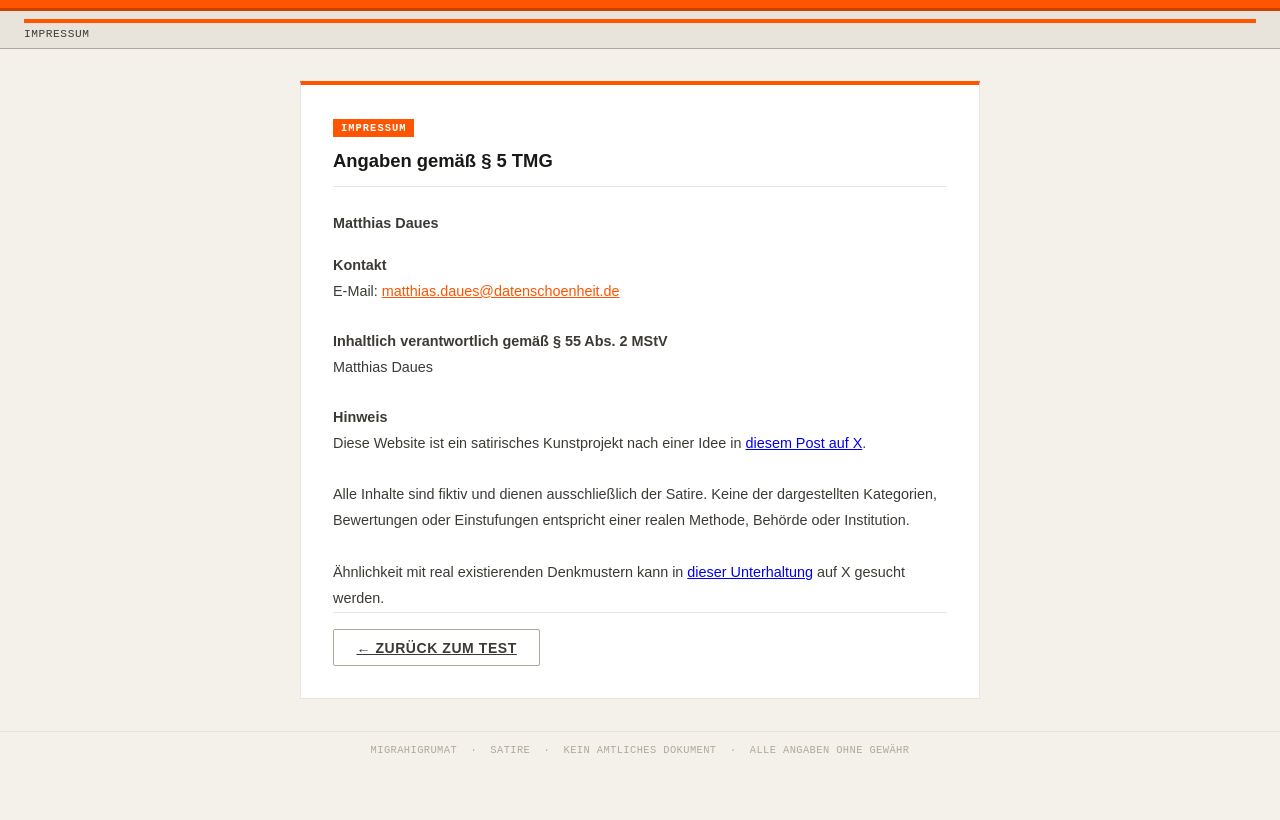
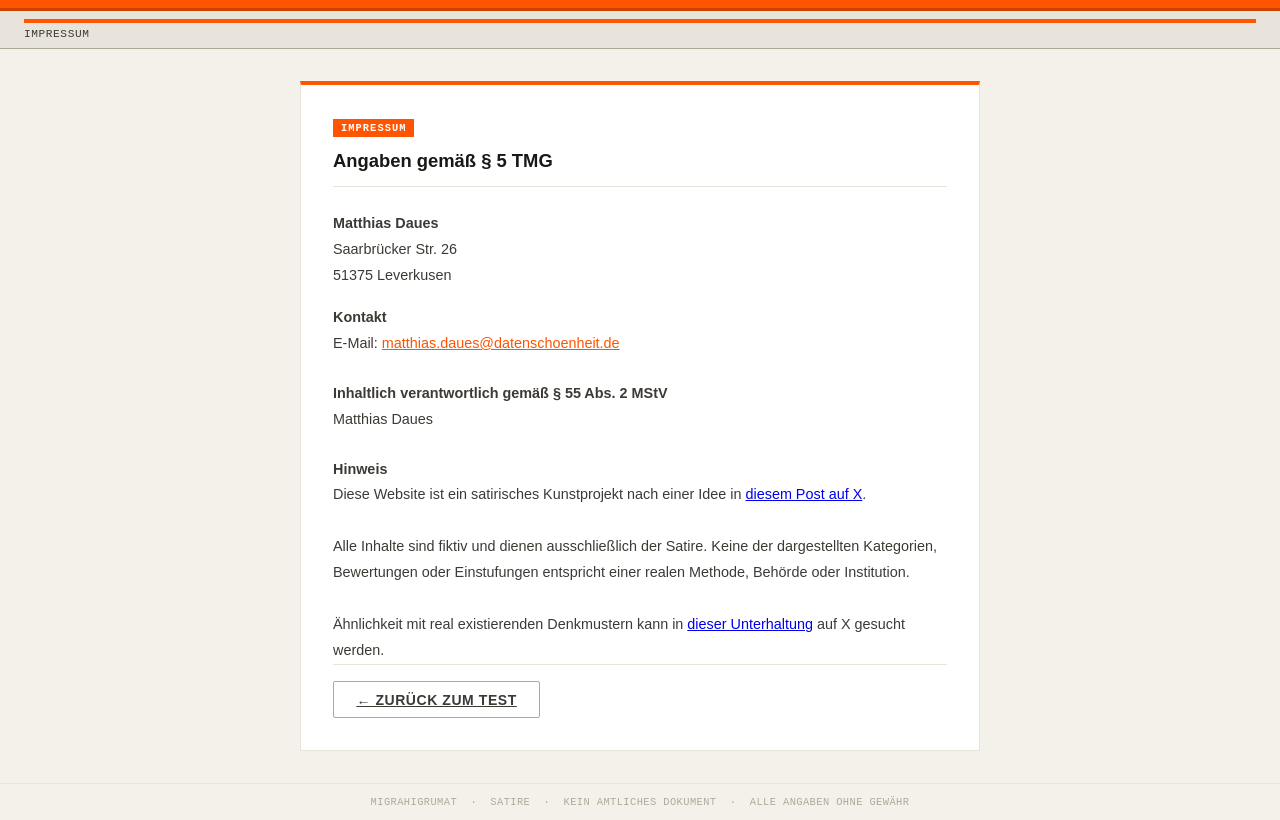
Before and after one commit to matthiasdaues/migrahigrumat, a plain HTML site: page app/impressum.html in a window 1280 px wide. Shown: the part 74-894 px from the top of the page. Before the commit the page ends 842 px from the top, so only its background shows below. Drawn offline with Linux system fonts and the light colour scheme.

Commit message:
content: add postal address to Impressum
Co-Authored-By: Claude Sonnet 4.6 <noreply@anthropic.com>

```diff
--- a/app/impressum.html
+++ b/app/impressum.html
@@ -25,7 +25,9 @@
         <h2 class="category-title">Angaben gemäß § 5 TMG</h2>
 
         <div style="font-size:0.9rem;line-height:1.8;color:var(--grey-700)">
-          <p><strong>Matthias Daues</strong></p>
+          <p><strong>Matthias Daues</strong><br>
+          Saarbrücker Str. 26<br>
+          51375 Leverkusen</p>
           <p style="margin-top:1rem"><strong>Kontakt</strong><br>
           E-Mail: <a href="mailto:matthias.daues@datenschoenheit.de" style="color:var(--orange)">matthias.daues@datenschoenheit.de</a></p>
 
```
